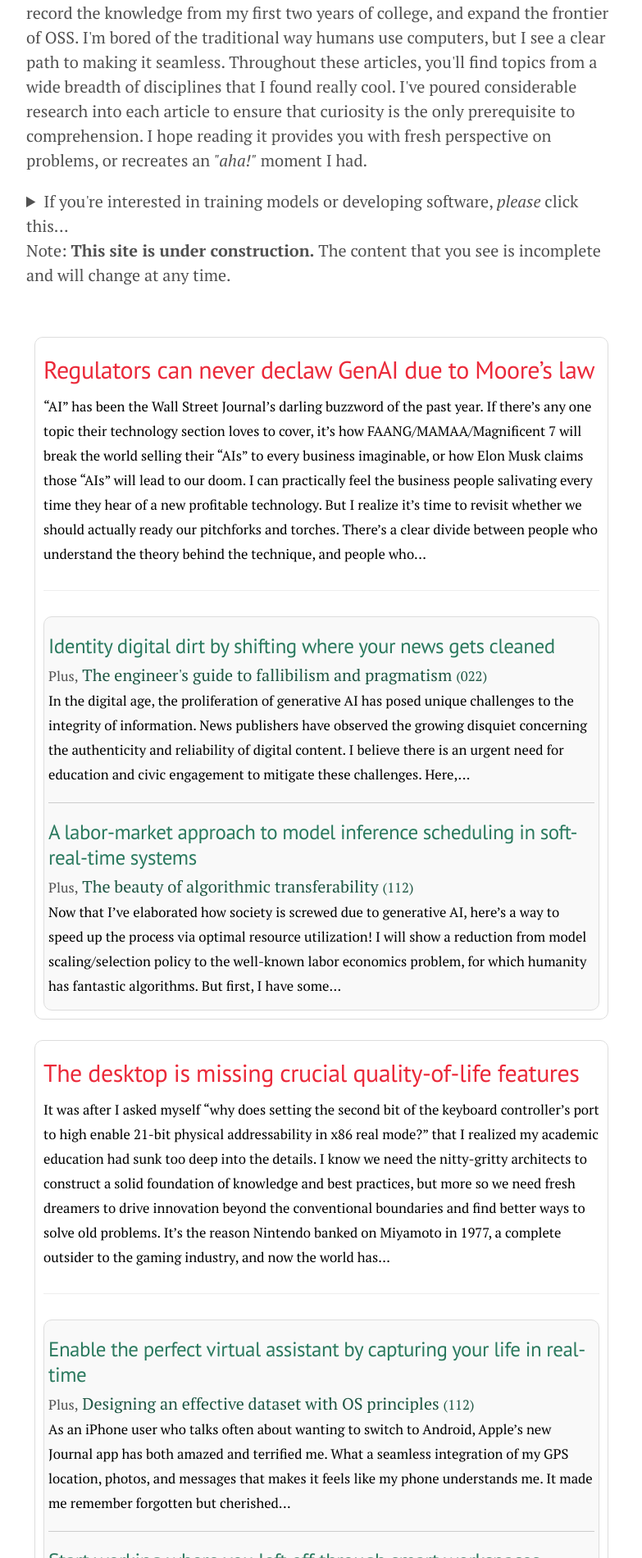
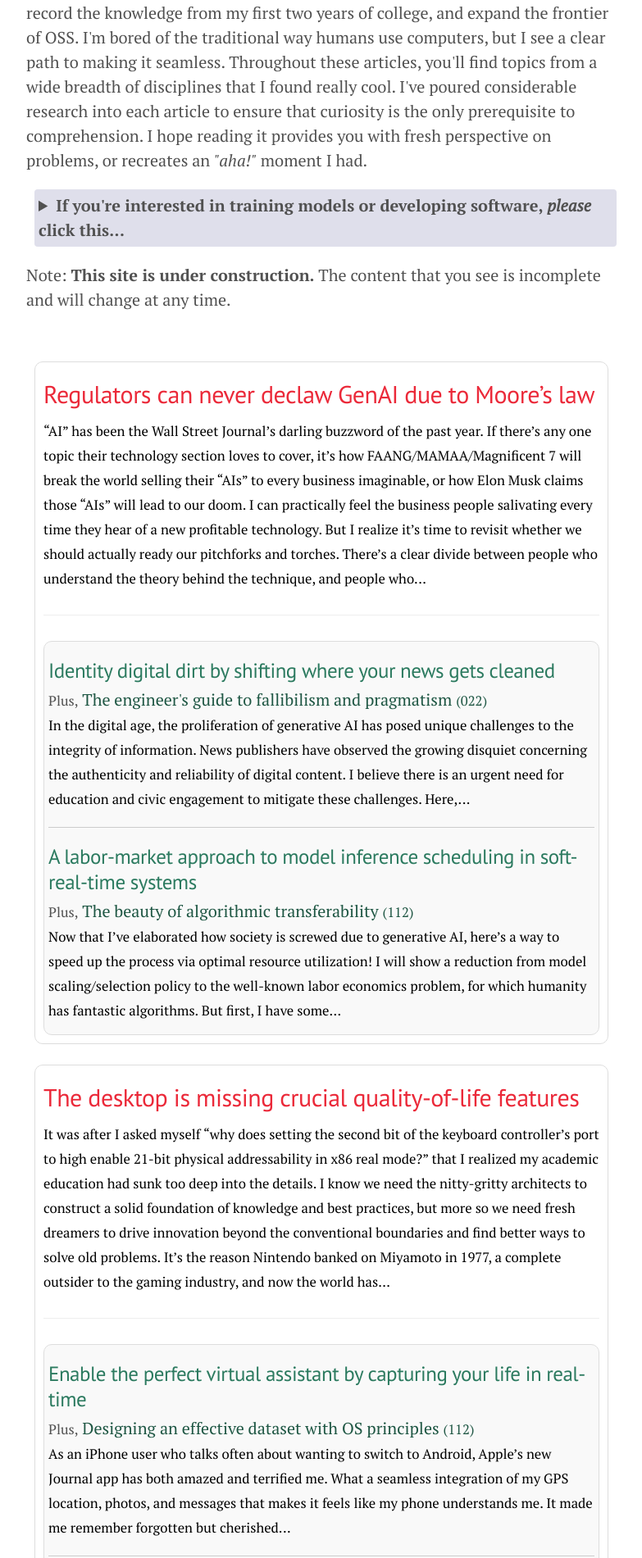
Before and after one commit to chinarjoshi/chinarjoshi.github.io, a Jekyll site: the page built from index.html, in a window 1280 px wide. Shown: the part 559-2460 px from the top of the page at 82% size, without its empty margins (248-1031 px from the left). Built offline with Jekyll 4.4.1, drawn with Linux system fonts in a browser that asks for light colours; formulas are drawn with MathJax 3.

Commit message:
Color dropdown

```diff
--- a/index.html
+++ b/index.html
@@ -14,14 +14,14 @@ Software ages like fine milk. To keep it from spoiling, it takes a team of dedic
   This blog presents a series of persuasive arguments to defend those solutions, record the knowledge from my first two years of college, and expand the frontier of OSS. I'm bored of the traditional way humans use computers, but I see a clear path to making it seamless. Throughout these articles, you'll find topics from a wide breadth of disciplines that I found really cool. I've poured considerable research into each article to ensure that curiosity is the only prerequisite to comprehension. I hope reading it provides you with fresh perspective on problems, or recreates an <i>"aha!"</i> moment I had.
   </p>
 
-  <details>
+  <details class="custom-note">
     <summary>If you're interested in training models or developing software, <i>please</i> click this...</summary>
     <p>
     Listen, I'm going to keep it straight with you: this website is a help wanted poster. I've narrarated the requirements and design of 17 ideas up to date, so let's run the numbers. Assuming I stop having new ideas and each one needs 100+ hours of development and testing <small>(which is honestly a low ball considering my heuristic is admissible)</small>, it will take 1700+ hours of focused work. Assuming I can dedicate on average 1.5 hours/day, I would be done in 1133 days, or over 3 years.
     </p>
 
     <p>
-    I don't have 3 years, but I do have a proposition. If an idea piques your interest, please implement it yourself. It's a win-win because you get to sharpen your coding knives on a pre-designed insightful project, and I get to play with a new toy at the end of it. For those who want to enter open source development, this is the perfect place to start because there is 0 bureaucracy. If you decide to adopt an idea, then let me know <a href="mailto:chinarjoshi7@gmail.com">here</a> so I can mark the article and contribute any time I can. To help you decide, I've ternary encoded some metadata for each idea as a number (\(d_2d_1d_0\)) = (progress, time commitment, AI stack position)
+    I don't have 3 years, but I do have a proposition. If an idea piques your interest, please implement it yourself. It's a win-win because you get to sharpen your coding knives on a pre-designed insightful project, and I get to play with a new toy at the end of it. For those who want to enter open source development, this is the perfect place to start because there is 0 bureaucracy. If you decide to adopt an idea, then let me know <a href="mailto:chinarjoshi7@gmail.com">here</a> so I can mark the article and contribute any time I can. To help you decide, I've ternary encoded some metadata for each idea as a number (\(d_2d_1d_0\)) = (progress, time commitment, AI stack position). Pick any 1\(d_1d_0\) according to your availability and interests.
 
     <table>
         <tr> <th></th> <th>0</th> <th>1</th> <th>2</th> </tr>
--- a/public/css/styles.css
+++ b/public/css/styles.css
@@ -53,7 +53,32 @@
 }
 
 .board > div > div:not(:last-child) {
-    border-bottom: 1px solid #ccc; /* Change the color and thickness as needed */
+    border-bottom: 1px solid #ccc;
     padding-bottom: 20px;
     margin-bottom: 20px;
 }
+
+.custom-note {
+    padding-left: 10px;
+    margin-bottom: 20px;
+}
+
+.custom-note summary {
+    font-weight: bold;
+    cursor: pointer;
+    padding: 5px;
+    background-color: #DFDFEB;
+    border-radius: 4px;
+    outline: none;
+}
+
+.custom-note[open] summary {
+    border-bottom: 2px solid #B6B6C1;
+}
+
+.custom-note p {
+    padding: 10px;
+    background-color: #F3F3F3;
+    border-radius: 5px;
+    margin: 0;
+}
```
